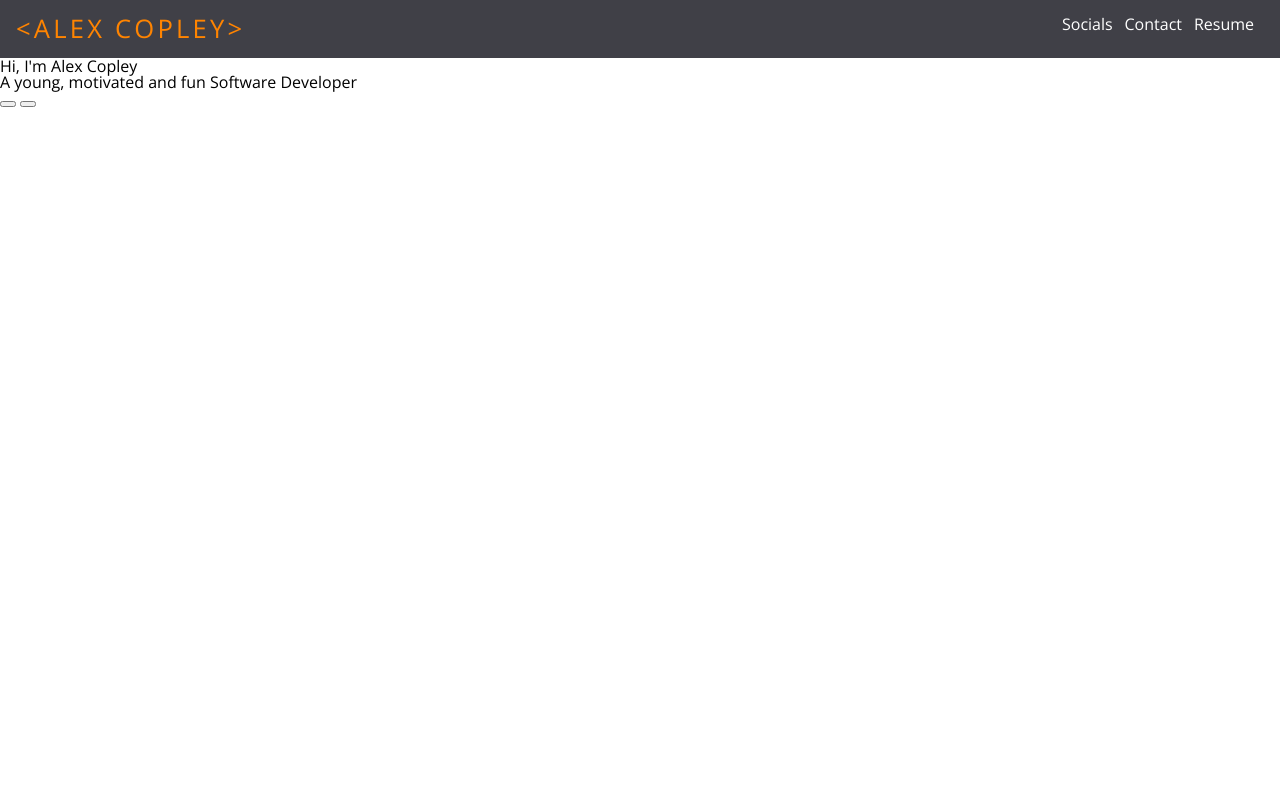
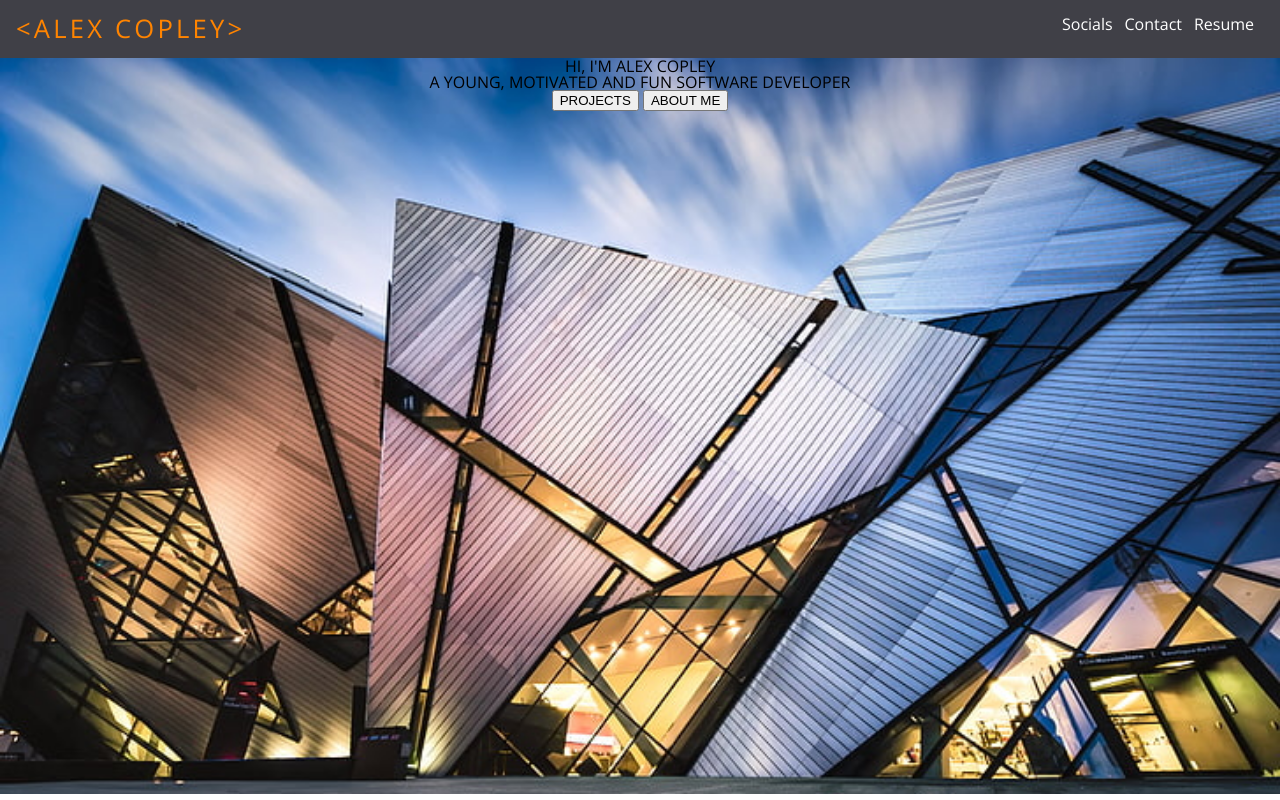
Before and after one commit to Alex-copley/updated-portfolio, a plain HTML site: page index.html in a window 1280 px wide. Drawn offline with nearby package versions, Linux system fonts and the light colour scheme.

Commit message:
fixed hero image, now working on grid layout for hero

```diff
--- a/assets/css/style.css
+++ b/assets/css/style.css
@@ -16,6 +16,11 @@ html, body {
     height: 100vh;
     width: 100%;
     font-family: 'Open Sans', sans-serif;
+}
+
+.full-page-height {
+    height: 100vh;
+    width: auto;
 }
 
 .logo {
@@ -41,3 +46,12 @@ html, body {
 .navbar nav ul li a {
     color: var(--white)
 }
+
+.hero {
+    background-image: url("/assets/images/arch.jpg");
+    background-position: 50% 50%;
+    background-size: cover;
+    text-align: center;
+    background-repeat: no-repeat;
+    height: 92%;
+}
--- a/index.html
+++ b/index.html
@@ -1,34 +1,44 @@
 <!DOCTYPE html>
 <html lang="en">
   <head>
-    <meta charset="UTF-8">
-    <meta http-equiv="X-UA-Compatible" content="IE=edge">
-    <meta name="viewport" content="width=device-width, initial-scale=1.0">
+    <meta charset="UTF-8" />
+    <meta http-equiv="X-UA-Compatible" content="IE=edge" />
+    <meta name="viewport" content="width=device-width, initial-scale=1.0" />
     <title>Alex Copley's Portfolio</title>
-    <link rel="stylesheet" href="assets/css/reset.css">
-    <link rel="stylesheet" href="assets/css/style.css">
+    <link rel="stylesheet" href="assets/css/reset.css" />
+    <link rel="stylesheet" href="assets/css/style.css" />
   </head>
   <body>
+    <container class="full-page-height">
       <header class="navbar">
         <nav>
-            <a class="logo" href="index.html"><h1 class="logo-text">&lt;ALEX COPLEY&gt;</h1></a>
+          <a class="logo" href="index.html"
+            ><h1 class="logo-text">&lt;ALEX COPLEY&gt;</h1></a
+          >
           <ul>
             <li><a href="#socials">Socials</a></li>
             <li><a href="contact.html">Contact</a></li>
-                <li><a href="https://my.indeed.com/p/timothyc-js7hb5q" target="_blank">Resume</a></li>
+            <li>
+              <a href="https://my.indeed.com/p/timothyc-js7hb5q" target="_blank"
+                >Resume</a
+              >
+            </li>
           </ul>
         </nav>
       </header>
       <section class="hero">
         <div class="hero-heading">
-            <h1>Hi, I'm Alex Copley</h1>
+          <h1>HI, I'M ALEX COPLEY</h1>
         </div>
-        <div class="hero-subheading">A young, motivated and fun Software Developer</div>
+        <div class="hero-subheading">
+          A YOUNG, MOTIVATED AND FUN SOFTWARE DEVELOPER
+        </div>
         <div class="hero-buttons">
-            <a href=""><button></button></a>
-            <a href=""><button></button></a>
+          <a href=""><button>PROJECTS</button></a>
+          <a href=""><button>ABOUT ME</button></a>
         </div>
       </section>
+    </container>
   </body>
   <script src="assets/javascript/script.js"></script>
 </html>
```
Lines whose indentation alone changed are shown as unchanged.
